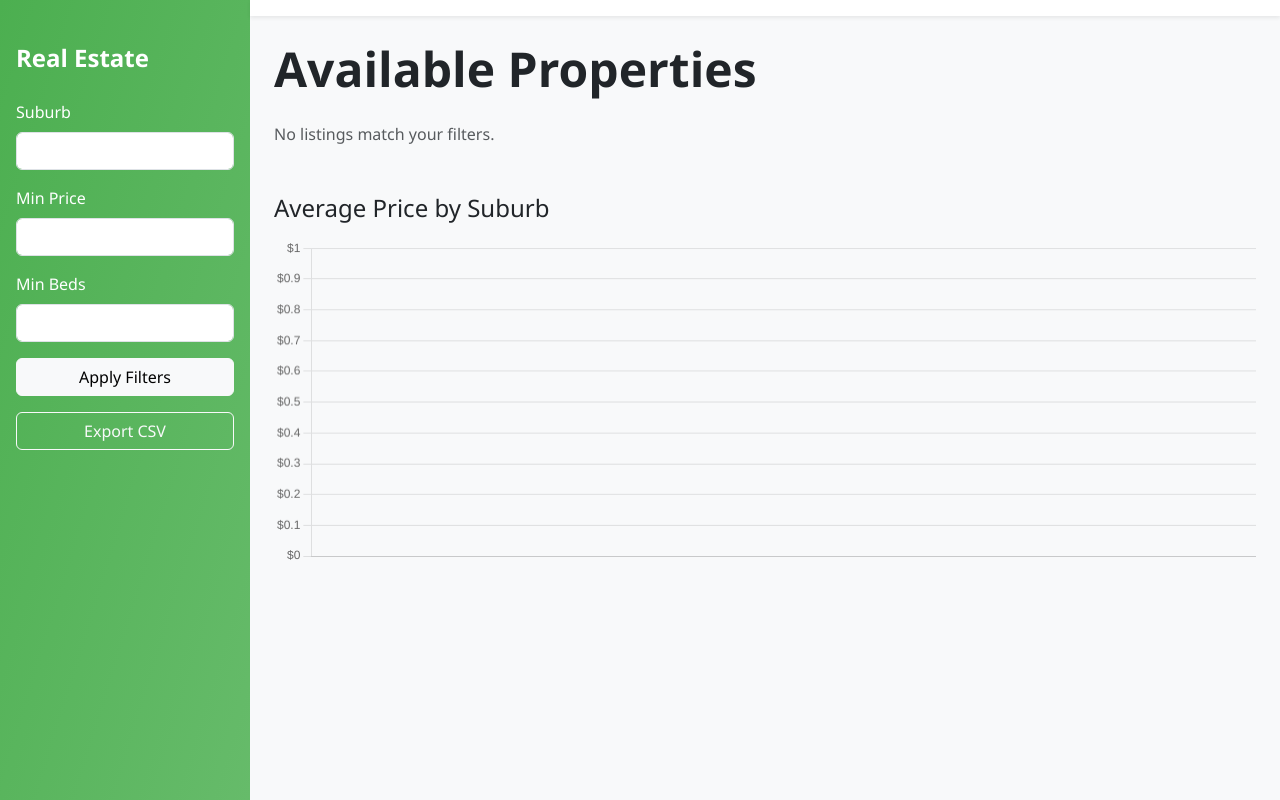
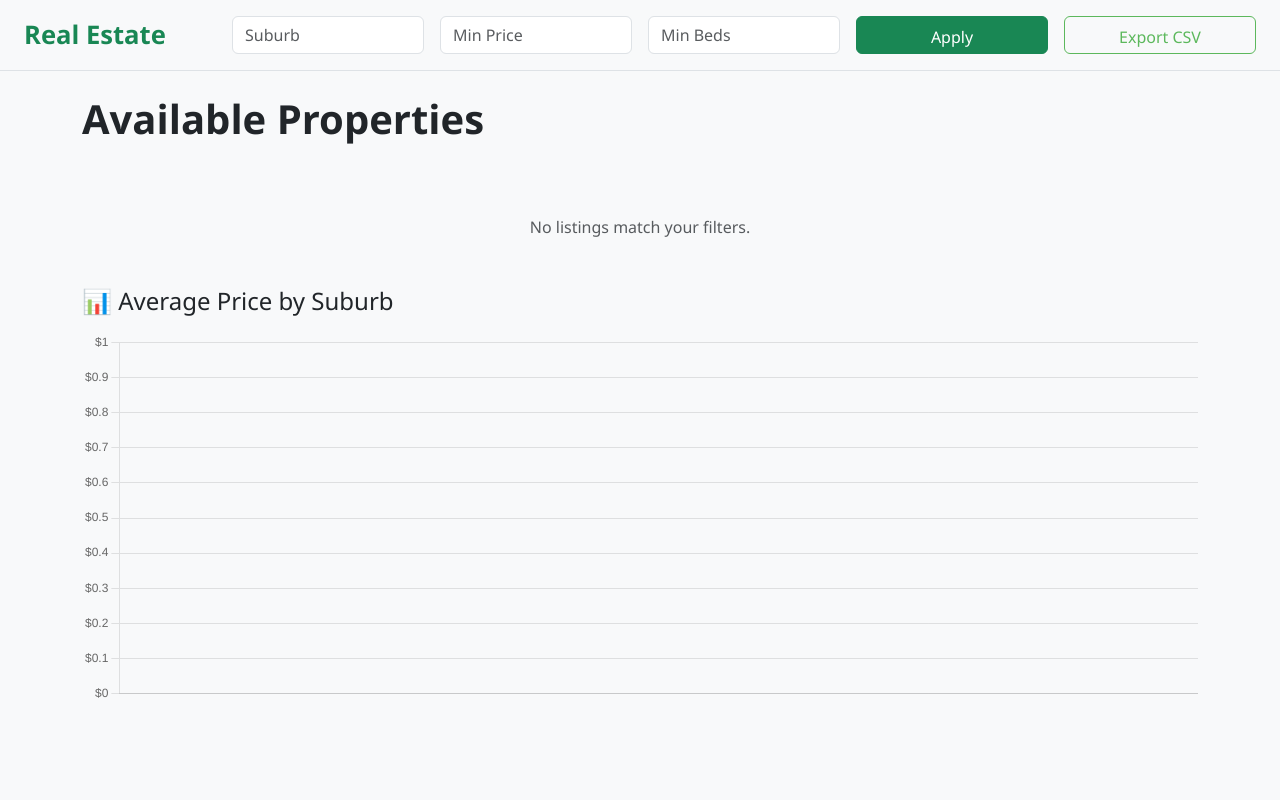
Before and after one commit to Marmitt/real-state-dashboard, a Flask app: template templates/index.html in a window 1280 px wide. Run offline with Flask 3, Linux system fonts and the light colour scheme; the template is opened without the code that fills it, so the values that code supplies are empty.

Commit message:
Adding some more UI features

```diff
--- a/static/css/style.css
+++ b/static/css/style.css
@@ -3,32 +3,26 @@ body {
     background-color: #f8f9fa;
   }
 
-  #wrapper {
-    display: flex;
-    min-height: 100vh;
+  /* FILTER BAR STYLES */
+  .filter-title {
+    font-size: 1.6rem;
+    font-weight: 600;
+    white-space: nowrap;
   }
 
-  #sidebar {
-    width: 250px;
-    background: linear-gradient(to bottom right, #4caf50, #66bb6a);
-    padding: 1rem 0;
-    min-height: 100vh;
-    transition: all 0.3s ease;
+  .filter-input {
+    font-size: 1rem;
+    padding: 0.5rem 0.75rem;
+    height: 38px;
   }
 
-  #sidebar.collapsed {
-    margin-left: -250px;
+  .filter-button {
+    padding: 0.5rem 1rem;
+    font-size: 1rem;
+    height: 38px;
   }
 
-  .sidebar-heading {
-    font-size: 1.5rem;
-    color: white;
-  }
-
-  #page-content-wrapper {
-    flex: 1;
-  }
-
+  /* CARDS */
   .card {
     transition: transform 0.2s ease, box-shadow 0.2s ease;
   }
@@ -53,6 +47,7 @@ body {
     height: 180px;
   }
 
+  /* BUTTON COLORS */
   .btn-outline-success {
     border-color: #5cb85c;
     color: #5cb85c;
@@ -62,3 +57,11 @@ body {
     background-color: #5cb85c;
     color: #fff;
   }
+
+  /* RESPONSIVE WRAP ON SMALL SCREENS */
+  @media (max-width: 991px) {
+    .filter-input,
+    .filter-button {
+      width: 100% !important;
+    }
+  }
--- a/templates/index.html
+++ b/templates/index.html
@@ -1,51 +1,54 @@
 <!DOCTYPE html>
 <html lang="en">
 <head>
-  <meta charset="UTF-8">
+  <meta charset="UTF-8" />
+  <meta name="viewport" content="width=device-width, initial-scale=1" />
   <title>Real Estate Dashboard</title>
-  <meta name="viewport" content="width=device-width, initial-scale=1" />
-  <link href="https://cdn.jsdelivr.net/npm/bootstrap@5.3.2/dist/css/bootstrap.min.css" rel="stylesheet">
-  <link rel="stylesheet" href="{{ url_for('static', filename='css/style.css') }}">
+  <link href="https://cdn.jsdelivr.net/npm/bootstrap@5.3.2/dist/css/bootstrap.min.css" rel="stylesheet" />
+  <link rel="stylesheet" href="{{ url_for('static', filename='css/style.css') }}" />
 </head>
 <body>
-  <div class="d-flex" id="wrapper">
-    <!-- Sidebar -->
-    <div id="sidebar" class="bg-green">
-      <div class="sidebar-heading px-3 py-4 fw-bold text-white">Real Estate</div>
-      <div class="list-group list-group-flush px-3">
-        <form method="get">
-          <div class="mb-3">
-            <label class="form-label text-white">Suburb</label>
-            <input type="text" name="suburb" class="form-control" value="{{ request.args.get('suburb', '') }}">
+
+  <!-- FULL-WIDTH INLINE FILTER BAR -->
+  <div class="bg-light py-3 border-bottom">
+    <div class="container-fluid px-4">
+      <form class="row gx-3 gy-2 align-items-center justify-content-between" method="get">
+        <div class="col-lg-2 col-md-3 col-6">
+          <span class="fw-semibold text-success filter-title">Real Estate</span>
         </div>
-          <div class="mb-3">
-            <label class="form-label text-white">Min Price</label>
-            <input type="number" name="min_price" class="form-control" value="{{ request.args.get('min_price', '') }}">
+
+        <div class="col-lg-2 col-md-3 col-6">
+          <input type="text" name="suburb" class="form-control filter-input" placeholder="Suburb" value="{{ request.args.get('suburb', '') }}">
         </div>
-          <div class="mb-3">
-            <label class="form-label text-white">Min Beds</label>
-            <input type="number" name="min_beds" class="form-control" value="{{ request.args.get('min_beds', '') }}">
+
+        <div class="col-lg-2 col-md-3 col-6">
+          <input type="number" name="min_price" class="form-control filter-input" placeholder="Min Price" value="{{ request.args.get('min_price', '') }}">
         </div>
-          <button class="btn btn-light w-100">Apply Filters</button>
+
+        <div class="col-lg-2 col-md-3 col-6">
+          <input type="number" name="min_beds" class="form-control filter-input" placeholder="Min Beds" value="{{ request.args.get('min_beds', '') }}">
+        </div>
+
+        <div class="col-lg-2 col-md-3 col-6">
+          <button class="btn btn-success w-100 filter-button">Apply</button>
+        </div>
+
+        <div class="col-lg-2 col-md-3 col-6">
+          <form action="/export" method="post">
+            <button class="btn btn-outline-success w-100 filter-button" type="submit">Export CSV</button>
           </form>
-        <form action="/export" method="post" class="mt-3">
-          <button class="btn btn-outline-light w-100">Export CSV</button>
+        </div>
       </form>
     </div>
   </div>
 
-    <!-- Page Content -->
-    <div id="page-content-wrapper" class="w-100">
-      <nav class="navbar navbar-light bg-white shadow-sm px-4">
-        <button class="btn btn-outline-success d-md-none" id="toggleSidebar">☰ Menu</button>
-      </nav>
-
-      <div class="container-fluid px-4 py-4">
-        <h2 class="display-5 fw-bold mb-4 text-dark" style="font-family: 'Segoe UI', sans-serif;">Available Properties</h2>
+  <!-- MAIN CONTENT -->
+  <div class="container py-4">
+    <h2 class="display-6 fw-bold text-dark mb-4">Available Properties</h2>
 
     <div class="row">
       {% for row in listings %}
-          <div class="col-md-6 col-lg-4 mb-4">
+      <div class="col-sm-12 col-md-6 col-lg-4 mb-4">
         <div class="card h-100 shadow-sm border-0">
           <img src="{{ url_for('static', filename='images/photo' ~ loop.index ~ '.jpg') }}" class="card-img-top" alt="property photo">
           <div class="card-body">
@@ -65,17 +68,16 @@
     </div>
 
     {% if listings|length == 0 %}
-          <p class="text-muted">No listings match your filters.</p>
+    <p class="text-muted text-center mt-5">No listings match your filters.</p>
     {% endif %}
 
     <div class="mt-5">
-          <h4 class="mb-3">Average Price by Suburb</h4>
+      <h4 class="mb-3">📊 Average Price by Suburb</h4>
       <canvas id="priceChart" height="100"></canvas>
     </div>
   </div>
-    </div>
-  </div>
 
+  <script src="https://cdn.jsdelivr.net/npm/bootstrap@5.3.2/dist/js/bootstrap.bundle.min.js"></script>
   <script src="https://cdn.jsdelivr.net/npm/chart.js"></script>
   <script>
     const ctx = document.getElementById('priceChart').getContext('2d');
@@ -102,11 +104,6 @@
         }
       }
     });
-
-    // Sidebar toggle
-    document.getElementById('toggleSidebar').addEventListener('click', function () {
-      document.getElementById('sidebar').classList.toggle('collapsed');
-    });
   </script>
 </body>
 </html>
```
Lines whose indentation alone changed are shown as unchanged.
